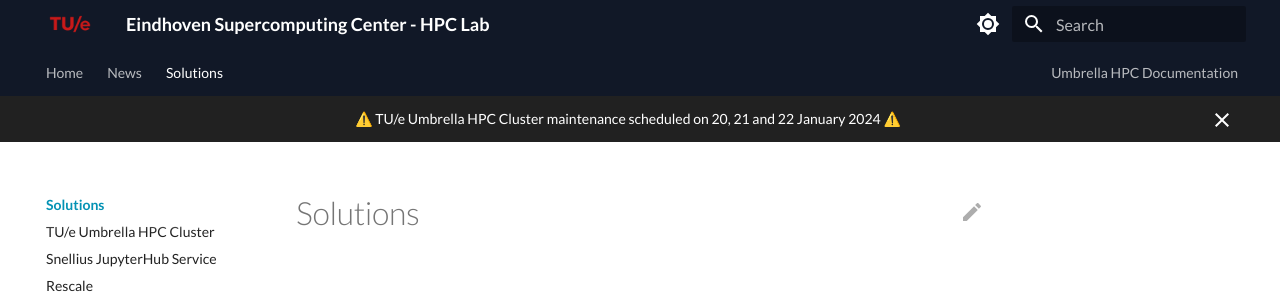
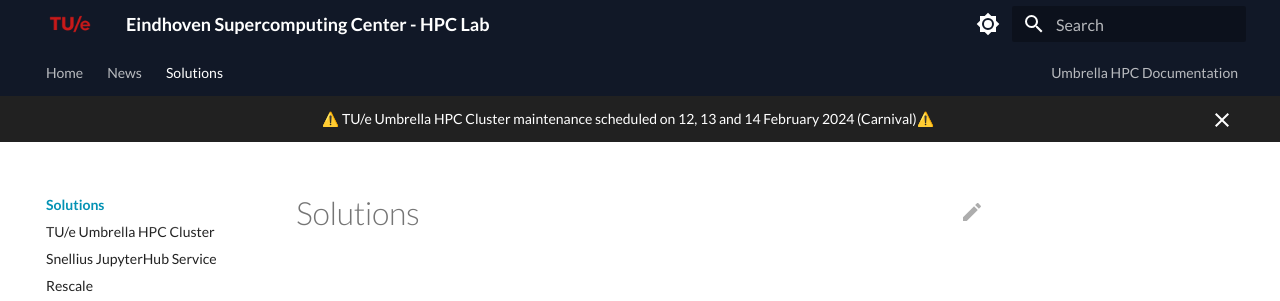
Before and after one commit to gferhpc/supercomputing.tue.nl, an MkDocs documentation site: the page built from pages/solutions/index.md, in a window 1280 px wide. Shown: the top 301 px of the page. Built offline with MkDocs 1.6.1 and Material for MkDocs 9.7.7, drawn with Linux system fonts in a browser that asks for light colours.

Commit message:
Update mkdocs.yml

```diff
--- a/mkdocs.yml
+++ b/mkdocs.yml
@@ -174,7 +174,7 @@
   - pymdownx.tilde
 edit_uri: https://gitlab.tue.nl/hpclab/website/edit/main/docs/
 extra:
-  announcement: "⚠️ TU/e Umbrella HPC Cluster maintenance scheduled on 20, 21 and 22 January 2024 ⚠️"
+  announcement: "⚠️ TU/e Umbrella HPC Cluster maintenance scheduled on 12, 13 and 14 February 2024 (Carnival)⚠️"
   social:
     - name: Eindhoven Computing Center at LinkedIn
       icon: simple/linkedin
```
